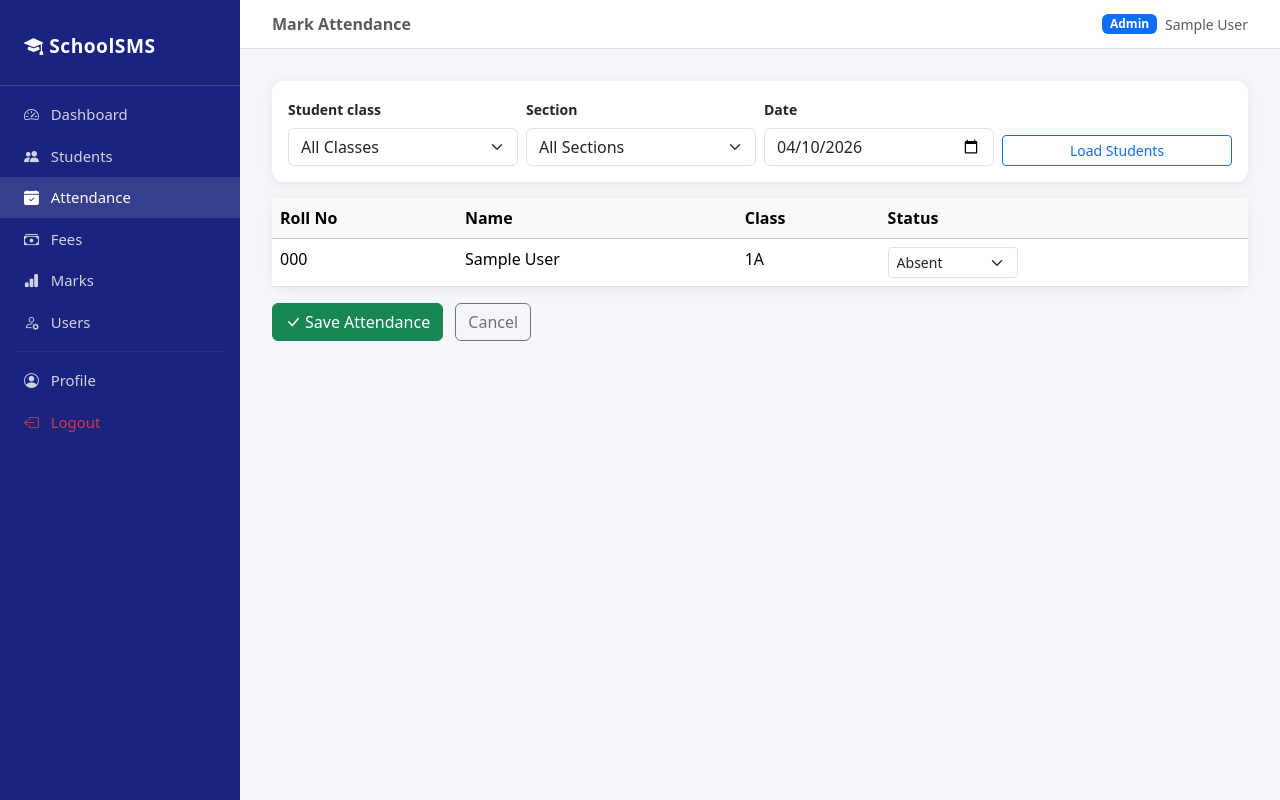
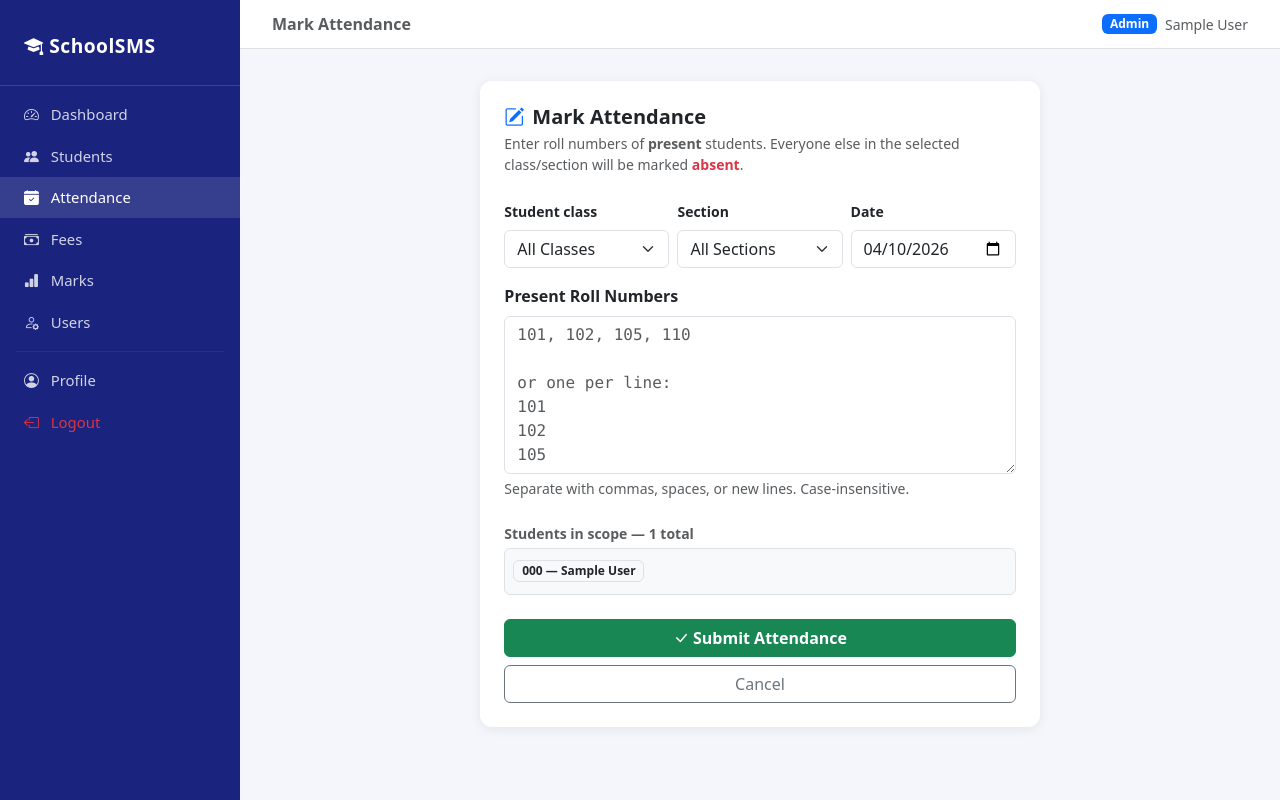
Before and after one commit to jeevithswarup/school-attendance, a Django app: page /attendance/mark/ in a window 1280 px wide. Run offline with Django 5.2, Linux system fonts and the light colour scheme; a user stored in the database is signed in; tables that the repository leaves empty hold one stand-in row (values such as "Sample post").

Commit message:
Attendance: mark by roll numbers instead of per-student dropdowns

```diff
--- a/attendance_app/views.py
+++ b/attendance_app/views.py
@@ -54,27 +54,60 @@ class MarkAttendanceView(View):
             if sec:
                 students = students.filter(section=sec)
 
-        attendance_map = {
-            a.student_id: a for a in Attendance.objects.filter(date=date, student__in=students)
-        }
-        rows = [{'student': s, 'attendance': attendance_map.get(s.id)} for s in students]
-        return render(request, 'attendance/mark.html', {'form': form, 'rows': rows, 'date': date})
+        return render(request, 'attendance/mark.html', {
+            'form': form,
+            'students': students,
+            'date': date,
+        })
 
     def post(self, request):
         if request.user.role not in ('admin', 'teacher'):
             return redirect('attendance_list')
+
+        from datetime import date as dt
+        import re
+
         date_str = request.POST.get('date')
-        from datetime import date as dt
         date = dt.fromisoformat(date_str)
-        for key, value in request.POST.items():
-            if key.startswith('status_'):
-                student_id = int(key.split('_')[1])
-                student = get_object_or_404(Student, pk=student_id)
-                Attendance.objects.update_or_create(
-                    student=student, date=date,
-                    defaults={'status': value, 'marked_by': request.user.username}
-                )
-        messages.success(request, 'Attendance saved.')
+
+        # Parse roll numbers — split on commas, spaces, newlines
+        raw = request.POST.get('present_rolls', '')
+        present_rolls = set(r.strip().upper() for r in re.split(r'[\s,]+', raw) if r.strip())
+
+        # Filter scope (class/section if provided)
+        cls = request.POST.get('student_class', '')
+        sec = request.POST.get('section', '')
+        students = Student.objects.filter(is_active=True)
+        if cls:
+            students = students.filter(student_class=cls)
+        if sec:
+            students = students.filter(section=sec)
+
+        present_count = 0
+        absent_count = 0
+        not_found = []
+
+        # Validate that entered roll numbers actually exist in scope
+        for roll in present_rolls:
+            if not students.filter(roll_number__iexact=roll).exists():
+                not_found.append(roll)
+
+        if not_found:
+            messages.warning(request, f'Roll numbers not found: {", ".join(not_found)}')
+
+        # Mark all students in scope
+        for student in students:
+            status = 'present' if student.roll_number.upper() in present_rolls else 'absent'
+            Attendance.objects.update_or_create(
+                student=student, date=date,
+                defaults={'status': status, 'marked_by': request.user.username}
+            )
+            if status == 'present':
+                present_count += 1
+            else:
+                absent_count += 1
+
+        messages.success(request, f'Attendance saved — {present_count} present, {absent_count} absent.')
         return redirect('attendance_list')
 
 
--- a/templates/attendance/mark.html
+++ b/templates/attendance/mark.html
@@ -4,56 +4,55 @@
 {% block nav_attendance %}active{% endblock %}
 
 {% block content %}
-<div class="card p-3 mb-3">
-  <form method="get" class="row g-2 align-items-end">
+<div class="row justify-content-center">
+  <div class="col-md-7">
+    <div class="card p-4">
+      <h5 class="fw-bold mb-1"><i class="bi bi-pencil-square me-2 text-primary"></i>Mark Attendance</h5>
+      <p class="text-muted small mb-4">
+        Enter roll numbers of <strong>present</strong> students.
+        Everyone else in the selected class/section will be marked <span class="text-danger fw-semibold">absent</span>.
+      </p>
+
+      <form method="post">
+        {% csrf_token %}
+
+        <div class="row g-2 mb-3">
           {% for field in form %}
-    <div class="col-sm-3">
+          <div class="col-sm-4">
             <label class="form-label small fw-semibold">{{ field.label }}</label>
             {{ field }}
           </div>
           {% endfor %}
-    <div class="col-sm-3">
-      <button class="btn btn-outline-primary btn-sm w-100">Load Students</button>
         </div>
+
+        <div class="mb-4">
+          <label class="form-label fw-semibold">Present Roll Numbers</label>
+          <textarea
+            name="present_rolls"
+            class="form-control font-monospace"
+            rows="6"
+            placeholder="101, 102, 105, 110&#10;&#10;or one per line:&#10;101&#10;102&#10;105"
+          ></textarea>
+          <div class="form-text">Separate with commas, spaces, or new lines. Case-insensitive.</div>
+        </div>
+
+        {% if students %}
+        <div class="mb-4">
+          <p class="small fw-semibold text-muted mb-1">Students in scope — {{ students|length }} total</p>
+          <div class="border rounded p-2" style="max-height:150px;overflow-y:auto;background:#f8f9fa;">
+            {% for s in students %}
+            <span class="badge bg-light text-dark border me-1 mb-1">{{ s.roll_number }} — {{ s.full_name }}</span>
+            {% endfor %}
+          </div>
+        </div>
+        {% endif %}
+
+        <button type="submit" class="btn btn-success w-100 fw-semibold">
+          <i class="bi bi-check-lg me-1"></i>Submit Attendance
+        </button>
+        <a href="{% url 'attendance_list' %}" class="btn btn-outline-secondary w-100 mt-2">Cancel</a>
       </form>
     </div>
-
-<form method="post">
-  {% csrf_token %}
-  <input type="hidden" name="date" value="{{ date }}">
-  <div class="card">
-    <div class="table-responsive">
-      <table class="table table-hover mb-0">
-        <thead class="table-light">
-          <tr><th>Roll No</th><th>Name</th><th>Class</th><th>Status</th></tr>
-        </thead>
-        <tbody>
-          {% for row in rows %}
-          <tr>
-            <td>{{ row.student.roll_number }}</td>
-            <td>{{ row.student.full_name }}</td>
-            <td>{{ row.student.student_class }}{{ row.student.section }}</td>
-            <td>
-              <select name="status_{{ row.student.pk }}" class="form-select form-select-sm" style="width:130px;">
-                <option value="present" {% if row.attendance.status == 'present' %}selected{% endif %}>Present</option>
-                <option value="absent"  {% if row.attendance.status == 'absent'  %}selected{% elif not row.attendance %}selected{% endif %}>Absent</option>
-                <option value="late"    {% if row.attendance.status == 'late'    %}selected{% endif %}>Late</option>
-                <option value="holiday" {% if row.attendance.status == 'holiday' %}selected{% endif %}>Holiday</option>
-              </select>
-            </td>
-          </tr>
-          {% empty %}
-          <tr><td colspan="4" class="text-center text-muted py-4">No students. Use filter above.</td></tr>
-          {% endfor %}
-        </tbody>
-      </table>
   </div>
 </div>
-  {% if rows %}
-  <div class="mt-3">
-    <button class="btn btn-success"><i class="bi bi-check-lg me-1"></i>Save Attendance</button>
-    <a href="{% url 'attendance_list' %}" class="btn btn-outline-secondary ms-2">Cancel</a>
-  </div>
-  {% endif %}
-</form>
 {% endblock %}
```
Lines whose indentation alone changed are shown as unchanged.
